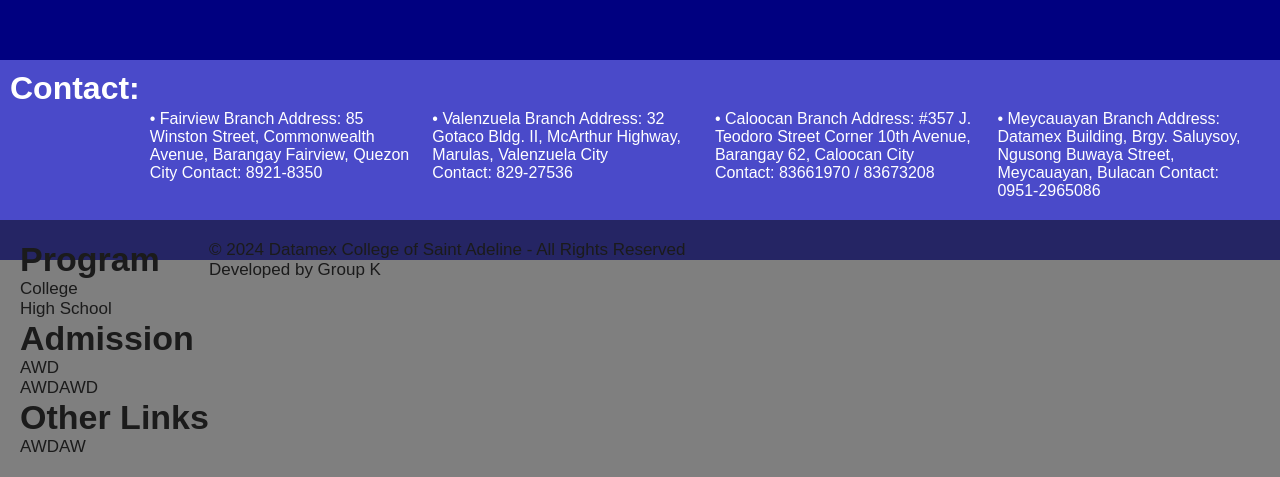
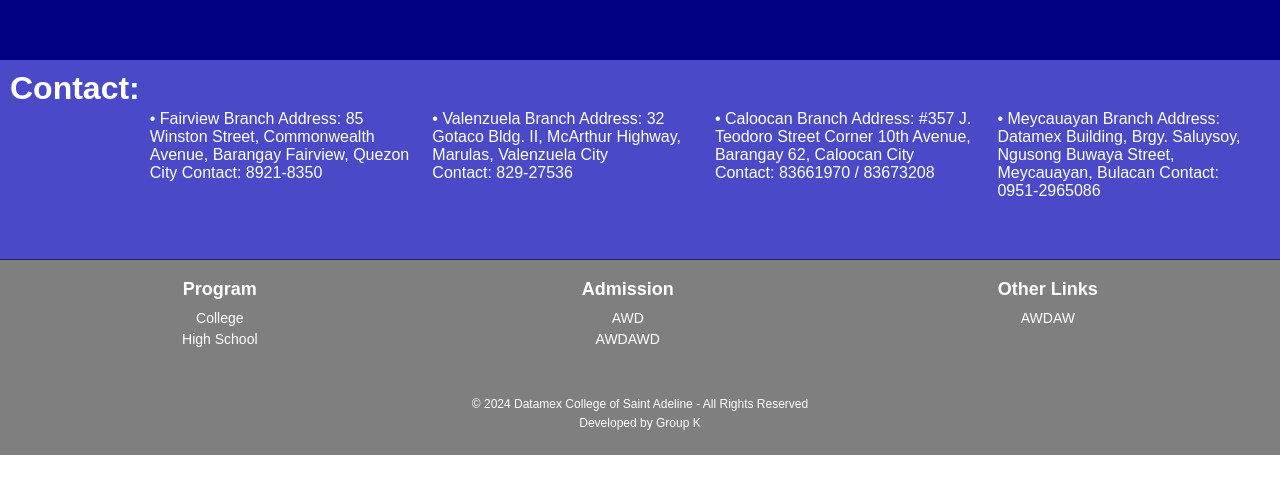
Before and after one commit to EdmondTabianan/webfinal, a plain HTML site: page index.html in a window 1280 px wide. Shown: the part 2491-2968 px from the top of the page. After the commit the page ends 2946 px from the top, so only its background shows below. Drawn offline with Linux system fonts and the light colour scheme.

Commit message:
Update footer.css
updated footer design

```diff
--- a/footer.css
+++ b/footer.css
@@ -3,16 +3,15 @@ footer {
     height: 25vh;
 }
 
-footer p {
+footer p,
+footer h1 {
     color: #1b1b1b;
 }
 
-footer h1{
-    color: #1b1b1b;
-}
-.containers{
+.containers {
     display: flex;
 }
+
 .containers h1 {
     font-size: 2rem;
     padding: 10px;
@@ -25,3 +24,46 @@ footer h1{
     margin: 50px 20px 20px 0;
     color: #fff;
 }
+
+.content {
+    display: flex;
+    flex-direction: column;
+    align-items: center;
+    padding: 50px;
+    margin-top: 39px;
+}
+
+.sub {
+    display: flex;
+    justify-content: space-around;
+    width: 100%;
+    margin-bottom: 20px;
+}
+
+.section {
+    text-align: center;
+    margin: 0 10px;
+}
+
+.section h1 {
+    font-size: 18px;
+    margin-bottom: 10px;
+    color: #fff;
+}
+
+.section p {
+    font-size: 14px;
+    margin: 5px 0;
+    color: #fff;
+}
+
+.copyright {
+    text-align: center;
+    font-size: 12px;
+    margin-top: 20px;
+}
+
+.copyright p {
+    margin: 5px 0;
+    color: #fff;
+}
```
